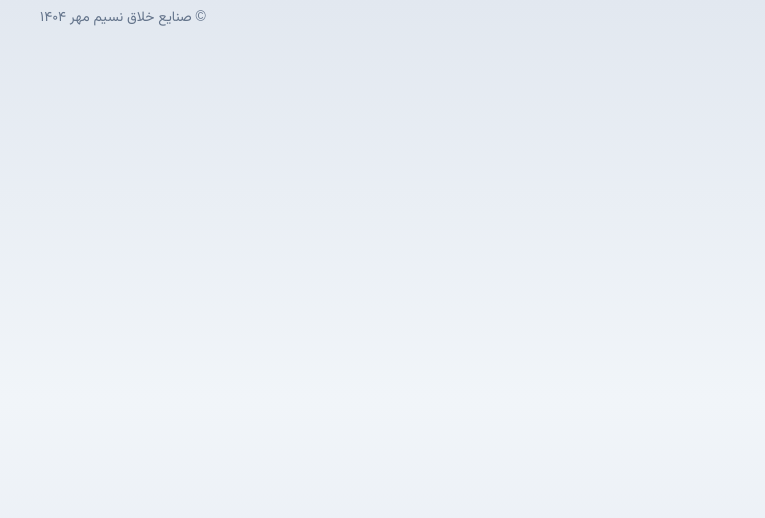
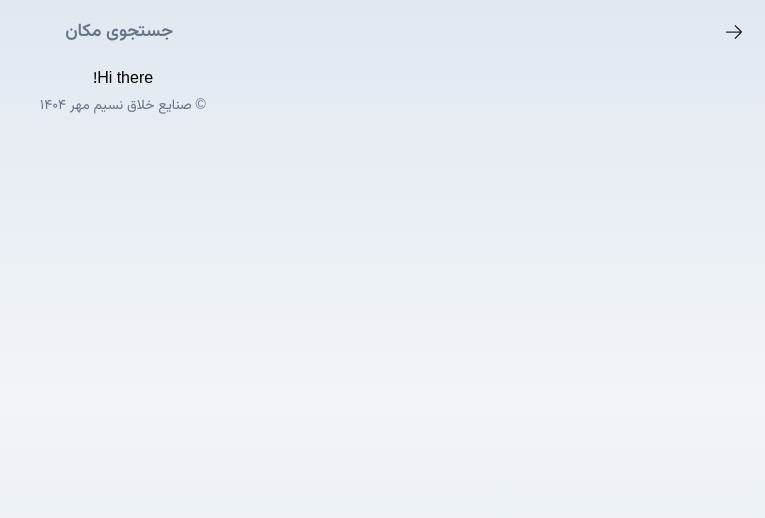
Before and after one commit to AmirMahdyJebreily/Weather-forecast-application, a Vue app: page /search-location in a window 1280 px wide. Shown: the top 518 px of the page, without its empty margins (515-1280 px from the left). Built offline with nearby package versions, Linux system fonts and the light colour scheme.

Commit message:
feat: add new page route

```diff
--- a/src/App.vue
+++ b/src/App.vue
@@ -1,13 +1,19 @@
 <script setup lang="ts">
-//import BackButton from './components/back-button.vue'
+import { useRoute } from 'vue-router'
+import BackButton from './components/back-button.vue'
+
+const route = useRoute()
 </script>
 
 <template>
   <main dir="rtl" class="app-container">
-    <!-- <section class="app-bar">
+    <section class="app-bar">
       <BackButton />
-      <h1 class="text-slate-400 font-medium">...</h1>
-    </section> -->
+      <h1 class="text-slate-500 font-semibold text-lg w-full text-center">
+        {{ route.meta.title ?? 'هوا چطوره؟' }}
+      </h1>
+      <span class="w-6" />
+    </section>
     <RouterView />
     <footer class="text-slate-500 text-sm flex items-end justify-center">
       &copy; صنایع خلاق نسیم مهر 1404
--- a/src/router/index.ts
+++ b/src/router/index.ts
@@ -7,12 +7,18 @@ const router = createRouter({
     {
       path: "/",
       name: "home",
-      component: HomeView
+      component: HomeView,
+      meta: {
+        title: 'هوا چطوره؟'
+      }
     },
     {
-      path: "/{cityName}",
-      name: 'single-city',
-      component: HomeView
+      path: "/search-location",
+      name: 'srchloc',
+      component: import('@/views/search-view.vue'),
+      meta: {
+        title: 'جستجوی مکان'
+      }
     }
   ],
 })
--- /dev/null
+++ b/src/views/search-view.vue
@@ -0,0 +1,3 @@
+<script setup lang="ts"></script>
+
+<template>Hi there!</template>
```
